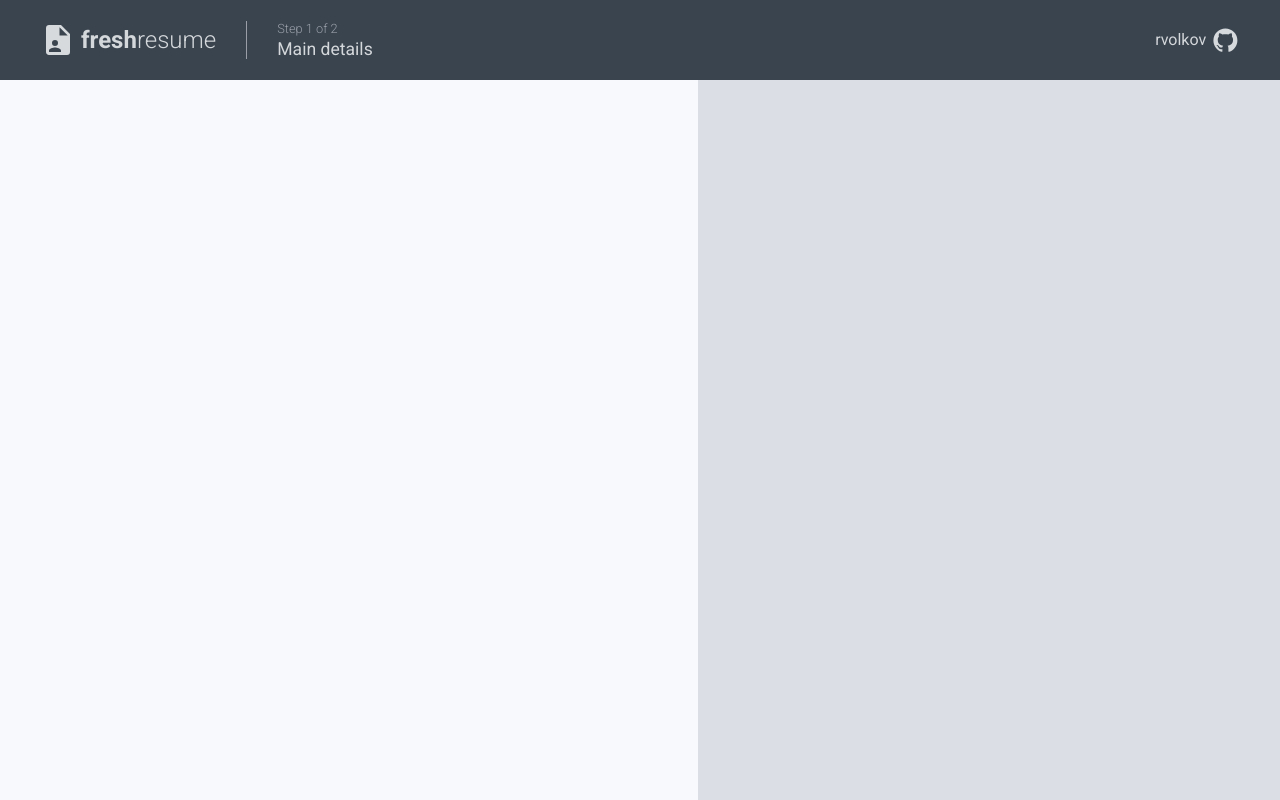
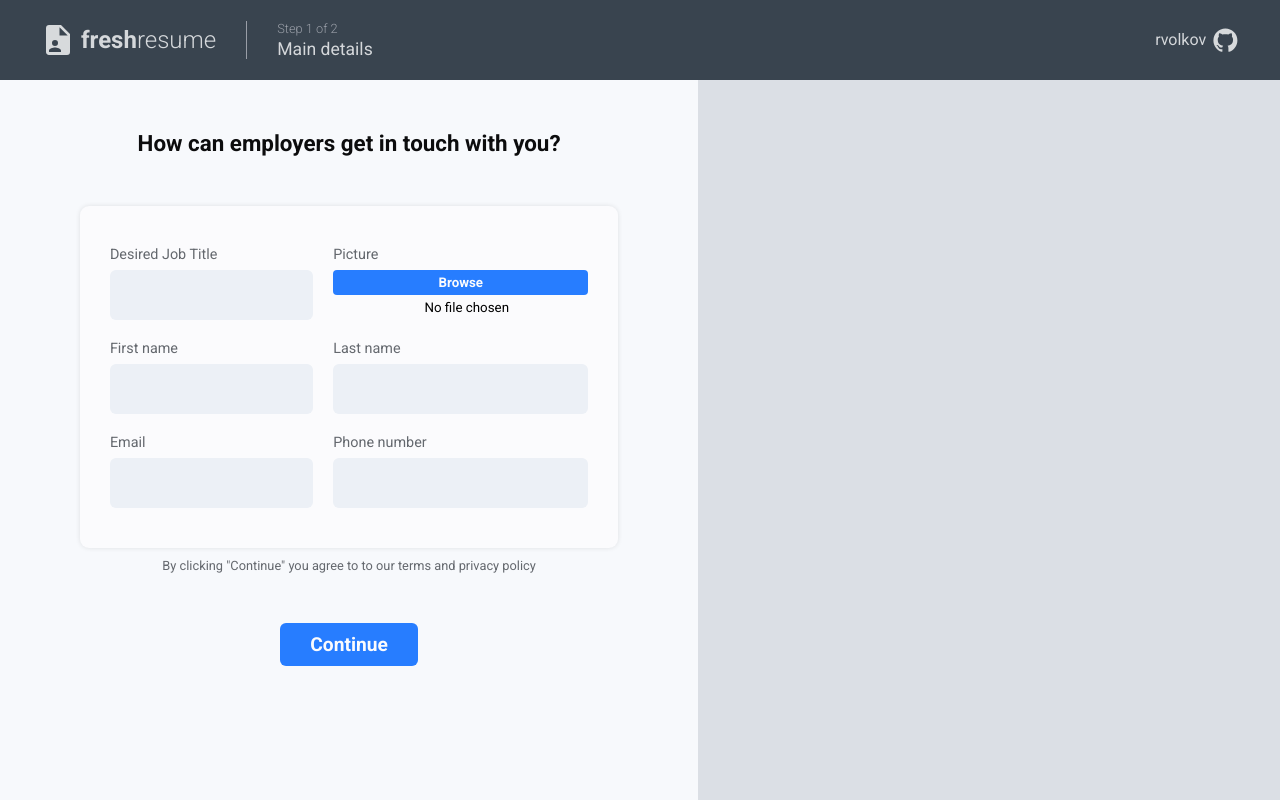
Before and after one commit to rvolkov8/project-cv-builder, a React (Create React App) app: page / in a window 1280 px wide. Built offline with nearby package versions, Linux system fonts and the light colour scheme.

Commit message:
Add the edit area components structure for the main details and style it

```diff
--- a/src/App.js
+++ b/src/App.js
@@ -2,7 +2,7 @@ import React, { Component } from 'react';
 import './styles/App.css';
 
 import Header from './components/header/Header';
-import EditArea from './components/EditArea';
+import EditArea from './components/editArea/EditArea';
 import ResultArea from './components/ResultArea';
 
 class App extends Component {
--- a/src/components/EditArea.js
+++ /dev/null
@@ -1,15 +0,0 @@
-import React, { Component } from 'react';
-import '../styles/EditArea.css';
-
-class EditArea extends Component {
-  constructor(props) {
-    super(props);
-    this.state = {};
-  }
-
-  render() {
-    return <div className="edit-area-container"></div>;
-  }
-}
-
-export default EditArea;
--- /dev/null
+++ b/src/components/editArea/EditArea.js
@@ -0,0 +1,29 @@
+import React, { Component } from 'react';
+import '../../styles/editArea/EditArea.css';
+import MainInfoForm from './MainInfoForm';
+
+class EditArea extends Component {
+  constructor(props) {
+    super(props);
+    this.state = {};
+  }
+
+  render() {
+    return (
+      <div className="edit-area-container">
+        <div className="main-prompt">
+          How can employers get in touch with you?
+        </div>
+        <MainInfoForm />
+        <div className="agreement">
+          By clicking "Continue" you agree to to our{' '}
+          <span className="underlined">terms</span> and{' '}
+          <span className="underlined">privacy policy</span>
+        </div>
+        <button className="continue-button">Continue</button>
+      </div>
+    );
+  }
+}
+
+export default EditArea;
--- /dev/null
+++ b/src/components/editArea/MainInfoForm.js
@@ -0,0 +1,44 @@
+import React, { Component } from 'react';
+import '../../styles/editArea/MainInfoForm.css';
+
+class MainInfoForm extends Component {
+  constructor(props) {
+    super(props);
+    this.state = {};
+  }
+
+  render() {
+    return (
+      <div className="main-info-form-container">
+        <form novalidate>
+          <div className="job-title">
+            <label htmlFor="job-title">Desired Job Title</label>
+            <input type="text" id="job-title" />
+          </div>
+          <div className="picture">
+            <label htmlFor="picture">Picture</label>
+            <input type="file" id="picture" />
+          </div>
+          <div className="first-name">
+            <label htmlFor="first-name">First name</label>
+            <input type="text" id="first-name" />
+          </div>
+          <div className="last-name">
+            <label htmlFor="last-name">Last name</label>
+            <input type="text" id="last-name" />
+          </div>
+          <div className="email">
+            <label htmlFor="email">Email</label>
+            <input type="email" id="email" />
+          </div>
+          <div className="phone-number">
+            <label htmlFor="tel">Phone number</label>
+            <input type="tel" id="tel" />
+          </div>
+        </form>
+      </div>
+    );
+  }
+}
+
+export default MainInfoForm;
--- a/src/styles/EditArea.css
+++ /dev/null
@@ -1,5 +0,0 @@
-.edit-area-container {
-  background-color: var(--edit-area-bg);
-
-  grid-area: 2 / 1 / 3 / 2;
-}
--- /dev/null
+++ b/src/styles/editArea/EditArea.css
@@ -0,0 +1,39 @@
+.edit-area-container {
+  background-color: var(--edit-area-bg);
+  grid-area: 2 / 1 / 3 / 2;
+
+  padding: 50px;
+
+  display: flex;
+  flex-wrap: wrap;
+  flex-direction: column;
+  align-content: center;
+}
+
+.main-prompt {
+  text-align: center;
+  color: var(--black-font);
+  font-size: 1.4rem;
+  font-weight: 700;
+  margin-bottom: 50px;
+}
+
+.agreement {
+  text-align: center;
+  color: var(--darker-gray-font);
+  font-size: 0.8rem;
+  margin-bottom: 50px;
+}
+
+.continue-button {
+  padding: 10px 30px;
+  margin-left: auto;
+  margin-right: auto;
+  color: var(--white);
+  background-color: var(--blue);
+  border-radius: 6px;
+  border: none;
+  font-weight: 700;
+  font-size: 1.2rem;
+  cursor: pointer;
+}
--- /dev/null
+++ b/src/styles/editArea/MainInfoForm.css
@@ -0,0 +1,92 @@
+.main-info-form-container {
+  background-color: var(--white);
+  box-shadow: 0px 0px 5px rgba(0, 0, 0, 0.1);
+  padding: 40px 30px;
+  border-radius: 9px;
+  width: 90%;
+  margin-bottom: 10px;
+}
+
+form {
+  display: grid;
+  grid-template-columns: repeat(2, 1fr);
+  grid-template-rows: repeat(3, 1fr);
+  gap: 20px;
+}
+
+label {
+  display: block;
+  margin-bottom: 7px;
+  color: var(--darker-gray-font);
+  font-size: 0.9rem;
+}
+
+input[type="text"],
+input[type="email"],
+input[type="tel"] {
+  width: 100%;
+  height: 35px;
+  background-color: var(--gray-field);
+  border: none;
+  border-radius: 6px;
+  padding: 25px 15px;
+  font-size: 1.1rem;
+  outline: none;
+}
+
+input[type="text"]:focus,
+input[type="email"]:focus,
+input[type="tel"]:focus {
+  outline: 1px solid var(--blue);
+}
+
+input.invalid {
+  outline: 1px solid var(--red);
+}
+
+input.valid {
+  outline: 1px solid var(--green);
+  background-color: var(--light-green);
+}
+
+.job-title {
+  grid-area: 1 / 1 / 2 / 2;
+}
+
+.picture > input::-webkit-file-upload-button {
+  visibility: hidden;
+}
+.picture > input::before {
+  content: "Browse";
+  display: flex;
+  justify-content: center;
+  text-align: center;
+  background: var(--blue);
+  border-radius: 4px;
+  padding: 5px 10px;
+  outline: none;
+  white-space: nowrap;
+  cursor: pointer;
+  font-weight: 700;
+  color: var(--white);
+  margin-bottom: 2px;
+}
+.picture > input:hover::before {
+  cursor: pointer;
+}
+
+.first-name {
+  grid-area: 2 / 1 / 3 / 2;
+}
+
+.last-name {
+  grid-area: 2 / 2 / 3 / 3;
+}
+
+.email {
+  grid-area: 3 / 1 / 4 / 2;
+}
+
+.phone-number {
+  grid-area: 3 / 2 / 4 / 3;
+}
--- a/src/styles/index.css
+++ b/src/styles/index.css
@@ -18,9 +18,13 @@
   --black-font: #0c0c0d;
   --gray-font: #d5d8db;
   --dark-gray-font: #999ea7;
-  --gray-field: #f2f5fa;
+  --darker-gray-font: #64686e;
+  --gray-field: #ecf0f6;
+  --white: #fbfbfd;
   --blue: #277dff;
   --red: #fb8474;
+  --green: #07bea5;
+  --light-green: #f3fffd;
 }
 
 #root {
```
